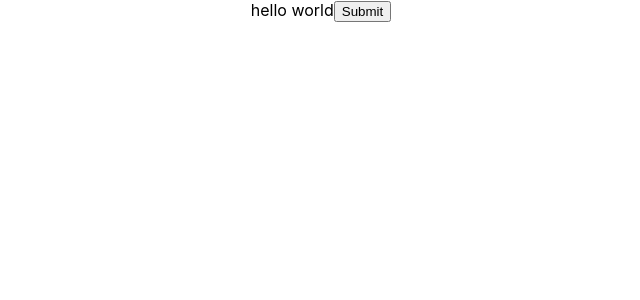
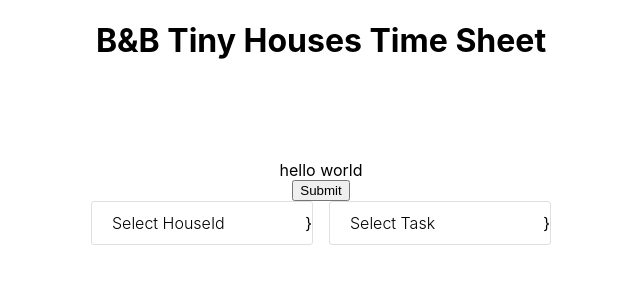
Before and after one commit to hs97/timesheet, a React (Create React App) app: page / in a window 1280 px wide. Shown: the top 300 px of the page, without its empty margins (319-959 px from the left). Built offline with nearby package versions, Linux system fonts and the light colour scheme.

Commit message:
dropdown

```diff
--- a/public/index.html
+++ b/public/index.html
@@ -24,9 +24,14 @@
       work correctly both with client-side routing and a non-root public URL.
       Learn how to configure a non-root public URL by running `npm run build`.
     -->
-    <title>React App</title>
+    <link href="https://maxcdn.bootstrapcdn.com/font-awesome/4.7.0/css/font-awesome.min.css" rel="stylesheet" />
+    <title>B&B Tiny Houses Time Sheet</title>
+
   </head>
   <body>
+    <header >
+      <h1 align="center"> B&B Tiny Houses Time Sheet </h1>
+    </header>
     <noscript>You need to enable JavaScript to run this app.</noscript>
     <div id="root"></div>
     <!--
--- a/src/App.js
+++ b/src/App.js
@@ -1,11 +1,99 @@
 import React from 'react';
-import logo from './logo.svg';
+//import logo from './logo.svg';
 import './App.css';
-
+import Dropdown from './Components/Dropdown'
 const SHEET_ID = '1hYCZ4SXgisshcS5e-JU3NX4D9v4LOROUIb3PqUBwyiY';
 const ACCESS_TOKEN = 'ya29.Il-7B7DC4QIYx0Rexh7sTk8CW9KdqH5FLanzbNZLbwN5Gorb1O71lmTEsLMqmqB2FsmzocyW-Xou1H6S8BB2vkaRnM9mtvZdoOVqaud-Jao71FVTmnOkhd0gSrnL0q7AmQ';
 
 class App extends React.Component {
+  constructor(){
+    super()
+    this.state = {
+      HouseId: [
+        {
+          id: 0,
+          title: 'House 1',
+          selected: false,
+          key: 'HouseId'
+        },
+        {
+          id: 1,
+          title: 'House 2',
+          selected: false,
+          key: 'HouseId'
+        },
+        {
+          id: 2,
+          title: 'House 3',
+          selected: false,
+          key: 'HouseId'
+        },
+        {
+          id: 3,
+          title: 'House 4',
+          selected: false,
+          key: 'HouseId'
+        },
+        {
+          id: 4,
+          title: 'House 5',
+          selected: false,
+          key: 'HouseId'
+        },
+        {
+          id: 5,
+          title: 'House 6',
+          selected: false,
+          key: 'HouseId'
+        },
+        {
+          id: 6,
+          title: 'House 7',
+          selected: false,
+          key: 'HouseId'
+        }
+      ],
+      Task: [
+        {
+          id: 0,
+          title: 'Task 1',
+          selected: false,
+          key: 'Task'
+        },
+        {
+          id: 1,
+          title: 'Task 2',
+          selected: false,
+          key: 'Task'
+        },
+        {
+          id: 2,
+          title: 'Task 3',
+          selected: false,
+          key: 'Task'
+        }
+      ]
+    }
+  }
+
+// Changes state of dropdown when user picks
+  toggleSelected = (id, key) => {
+    let temp = JSON.parse(JSON.stringify(this.state[key]))
+    temp[id].selected = !temp[id].selected
+    this.setState({
+      [key]: temp
+    })
+  }
+// Resets the state for Dropdown Menus
+  resetThenSet = (id, key) => {
+    let temp = JSON.parse(JSON.stringify(this.state[key]))
+    temp.forEach(item => item.selected = false);
+    temp[id].selected = true;
+    this.setState({
+      [key]: temp
+    })
+  }
+
   updateSheetValues = () => {
     fetch(`https://sheets.googleapis.com/v4/spreadsheets/${SHEET_ID}:batchUpdate`, {
       method: "POST",
@@ -39,9 +127,26 @@ class App extends React.Component {
   }
   render() {
     return (
-      <div className = "App" >
+
+      <div className = "App">
         hello world
+
+
         <button onClick={this.updateSheetValues}>Submit</button>
+
+        <div className = "wrapper">
+        <Dropdown
+            title="Select HouseId"
+            list={this.state.HouseId}
+            resetThenSet={this.resetThenSet}
+        />
+
+        <Dropdown
+            title="Select Task"
+            list={this.state.Task}
+            resetThenSet={this.resetThenSet}
+        />
+      </div>
       </div>
     );
 
--- /dev/null
+++ b/src/Components/Dropdown.js
@@ -0,0 +1,73 @@
+import React, { Component } from 'react'
+//import FontAwesome from 'react-fontawesome'
+import '../Styles/global.css'
+
+class Dropdown extends Component{
+  constructor(props){
+    super(props)
+    this.state = {
+      listOpen: false,
+      headerTitle: this.props.title
+    }
+    this.close = this.close.bind(this)
+  }
+
+  componentDidUpdate(){
+    const { listOpen } = this.state
+    setTimeout(() => {
+      if(listOpen){
+        window.addEventListener('click', this.close)
+      }
+      else{
+        window.removeEventListener('click', this.close)
+      }
+    }, 0)
+  }
+
+  componentWillUnmount(){
+    window.removeEventListener('click', this.close)
+  }
+
+  close(timeOut){
+    this.setState({
+      listOpen: false
+    })
+  }
+
+  selectItem(title, id, stateKey){
+    this.setState({
+      headerTitle: title,
+      listOpen: false
+    }, this.props.resetThenSet(id, stateKey))
+  }
+
+  toggleList(){
+    this.setState(prevState => ({
+      listOpen: !prevState.listOpen
+    }))
+  }
+
+  render(){
+    const{list} = this.props
+    const{listOpen, headerTitle} = this.state
+    return(
+      <div className="dd-wrapper">
+        <div className="dd-header" onClick={() => this.toggleList()}>
+          <div className="dd-header-title">{headerTitle}</div>
+          {listOpen
+           // ? <FontAwesome name="angle-up" size="2x"/>
+           // : <FontAwesome name="angle-down" size="2x"/>
+          }
+}
+        </div>
+        {listOpen && <ul className="dd-list" onClick={e => e.stopPropagation()}>
+          {list.map((item)=> (
+            <li className="dd-list-item" key={item.id} onClick={() => this.selectItem(item.title, item.id, item.key)}>{item.title} {item.selected }</li>
+          ))}
+        </ul>}
+      </div>
+    )
+  }
+}
+
+export default Dropdown
--- /dev/null
+++ b/src/Styles/global.css
@@ -0,0 +1,147 @@
+* {
+    -moz-osx-font-smoothing: grayscale;
+    -webkit-font-smoothing: antialiased;
+    -webkit-box-sizing: border-box;
+            box-sizing: border-box;
+    text-rendering: optimizeLegibility;
+  }
+  *:focus {
+    outline: none;
+  }
+  html {
+    font-family: 'Nunito Sans', sans-serif;
+    font-size: 62.5%;
+  }
+  body {
+    font-size: 1.6rem;
+    margin: 0;
+    padding: 0;
+    -webkit-font-smoothing: antialiased;
+    -webkit-tap-highlight-color: rgba(0,0,0,0);
+  }
+  ul,
+  li {
+    margin: 0;
+    padding: 0;
+    list-style: none;
+  }
+  p {
+    margin: 0;
+    padding: 0;
+  }
+  .App {
+    display: -webkit-box;
+    display: -ms-flexbox;
+    display: flex;
+    -webkit-box-orient: vertical;
+    -webkit-box-direction: normal;
+        -ms-flex-direction: column;
+            flex-direction: column;
+    -webkit-box-align: center;
+        -ms-flex-align: center;
+            align-items: center;
+    margin-top: 100px;
+  }
+  .App p {
+    margin-bottom: 50px;
+    font-size: 2.4rem;
+  }
+  .wrapper {
+    display: -webkit-box;
+    display: -ms-flexbox;
+    display: flex;
+    -webkit-box-pack: justify;
+        -ms-flex-pack: justify;
+            justify-content: space-between;
+    width: 460px;
+  }
+  .dd-wrapper {
+    -webkit-user-select: none;
+       -moz-user-select: none;
+        -ms-user-select: none;
+            user-select: none;
+    position: relative;
+    width: 222px;
+  }
+  .dd-header {
+    display: -webkit-box;
+    display: -ms-flexbox;
+    display: flex;
+    -webkit-box-align: center;
+        -ms-flex-align: center;
+            align-items: center;
+    -webkit-box-pack: justify;
+        -ms-flex-pack: justify;
+            justify-content: space-between;
+    line-height: 38px;
+    border: 1px solid #dfdfdf;
+    border-radius: 3px;
+    cursor: default;
+    position: relative;
+    background-color: #fff;
+  }
+  .dd-header span {
+    margin-right: 20px;
+  }
+  .dd-header-title {
+    font-weight: 300;
+    margin: 2px 20px;
+    margin-right: 30px;
+  }
+  .angle-down {
+    color: #000;
+    margin-right: 20px;
+  }
+  .dd-list {
+    z-index: 10;
+    position: absolute;
+    width: 100%;
+    border: 1px solid #dfdfdf;
+    border-top: none;
+    border-bottom-right-radius: 3px;
+    border-bottom-left-radius: 3px;
+    background-color: #fff;
+    -webkit-box-shadow: 0 2px 5px -1px #e8e8e8;
+            box-shadow: 0 2px 5px -1px #e8e8e8;
+    font-weight: 700;
+    padding: 15px 0;
+    max-height: 215px;
+    overflow-y: scroll;
+    -webkit-overflow-scrolling: touch;
+  }
+  .dd-list-item {
+    width: 100%;
+    font-size: 1.5rem;
+    padding: 8px 10px;
+    line-height: 1.6rem;
+    cursor: default;
+    display: inline-block;
+    white-space: nowrap;
+    text-overflow: ellipsis;
+  }
+  .dd-list-item.selected {
+    color: #fff;
+    background-color: #c1282d;
+  }
+  .dd-list-item:hover {
+    color: #fff;
+    background-color: #c1282d;
+  }
+  .dd-wrapper-single {
+    -webkit-user-select: none;
+       -moz-user-select: none;
+        -ms-user-select: none;
+            user-select: none;
+    position: relative;
+    width: 265px;
+  }
+  .dd-wrapper-single .dd-header {
+    border: 1px solid #ccc;
+  }
+  .dd-wrapper-single .dd-header .dd-header-name {
+    font-weight: 400;
+  }
+  .dd-wrapper-single .dd-list {
+    border: 1px solid #ccc;
+    border-top: none;
+  }
```
Also changed, not shown: src/Components/TimePicker.js (added).
